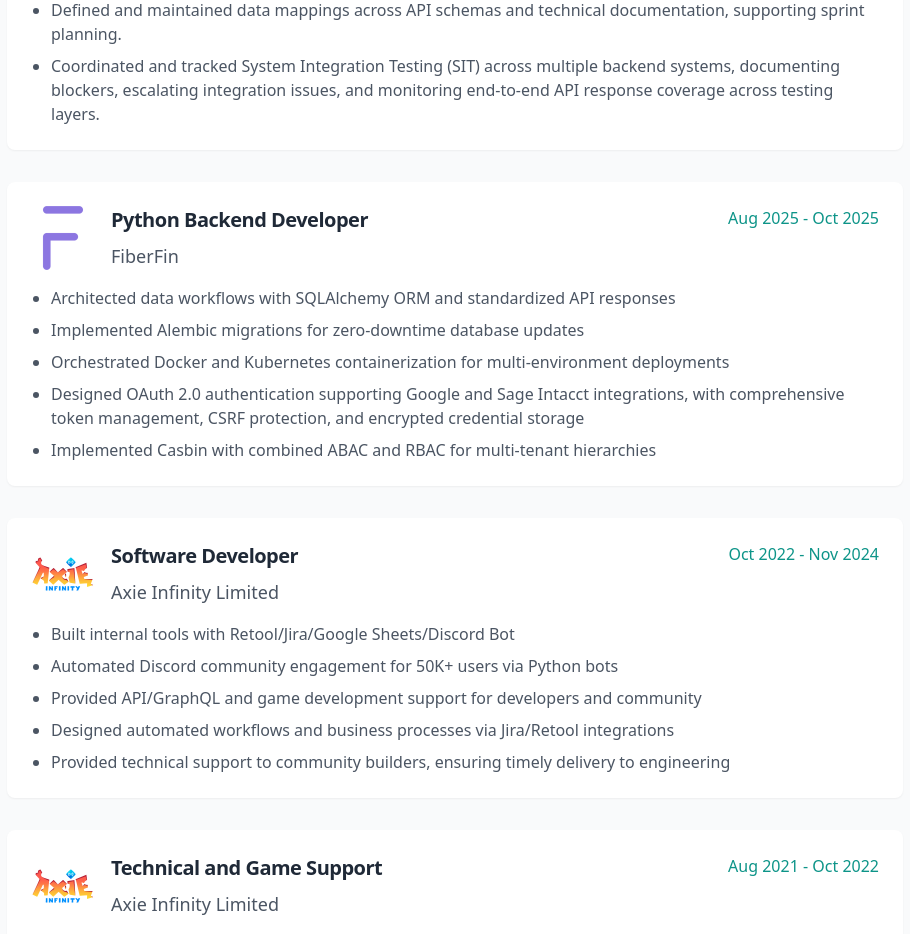
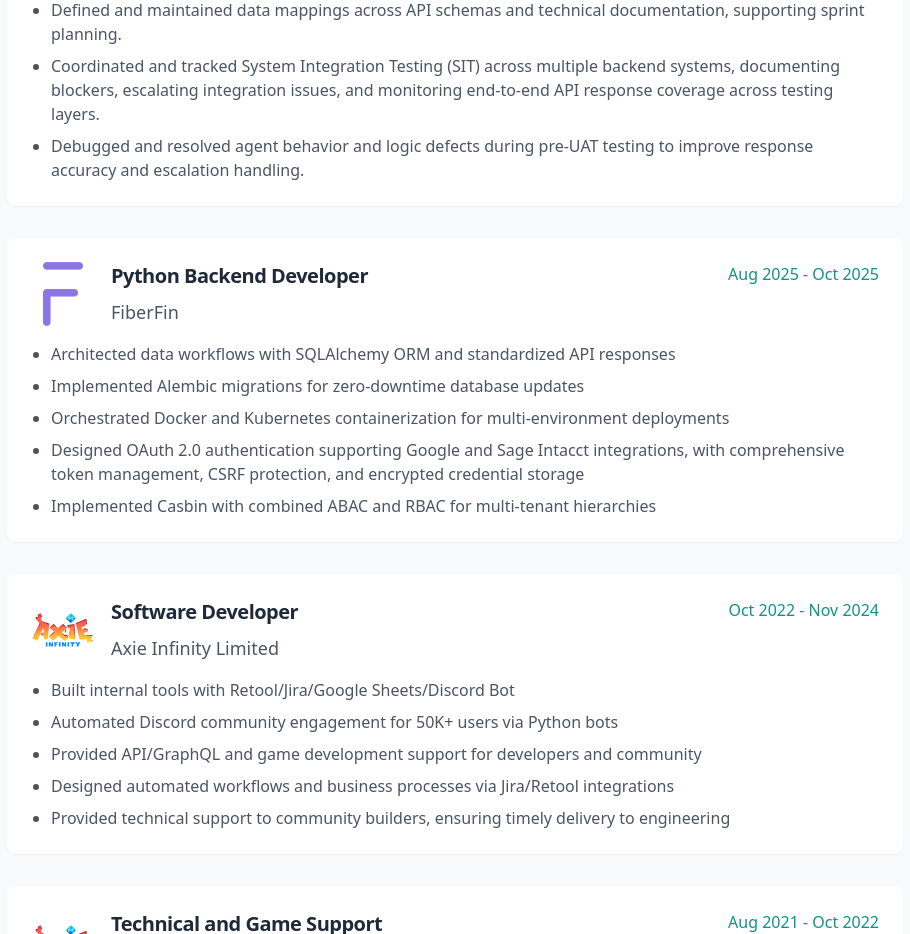
Before and after one commit to nocturnal629/portfolio, a Next.js app: page / in a window 1280 px wide. Shown: the part 2780-3714 px from the top of the page, without its empty margins (185-1095 px from the left). Built offline with nearby package versions, Linux system fonts and the light colour scheme.

Commit message:
Add pre-UAT agent debugging to Data Engineer experience.
Document debugging and resolution of agent behavior defects during pre-UAT testing for the Etisalat engagement.

Co-authored-by: Cursor <cursoragent@cursor.com>

```diff
--- a/src/data/experience.ts
+++ b/src/data/experience.ts
@@ -20,7 +20,8 @@ export const experiences: Experience[] = [
           "Developed a Python-Selenium web scraper to automate FAQ content extraction from E& B2B Portal across multiple support categories.",
           "Architected multi-step Agentic AI workflows on the amAIz and led KT sessions for fellow developers on how to utilize the amAIz for building and scaling agents.",
           "Defined and maintained data mappings across API schemas and technical documentation, supporting sprint planning.",
-          "Coordinated and tracked System Integration Testing (SIT) across multiple backend systems, documenting blockers, escalating integration issues, and monitoring end-to-end API response coverage across testing layers."
+          "Coordinated and tracked System Integration Testing (SIT) across multiple backend systems, documenting blockers, escalating integration issues, and monitoring end-to-end API response coverage across testing layers.",
+          "Debugged and resolved agent behavior and logic defects during pre-UAT testing to improve response accuracy and escalation handling."
         ]
       }
     ]
```
